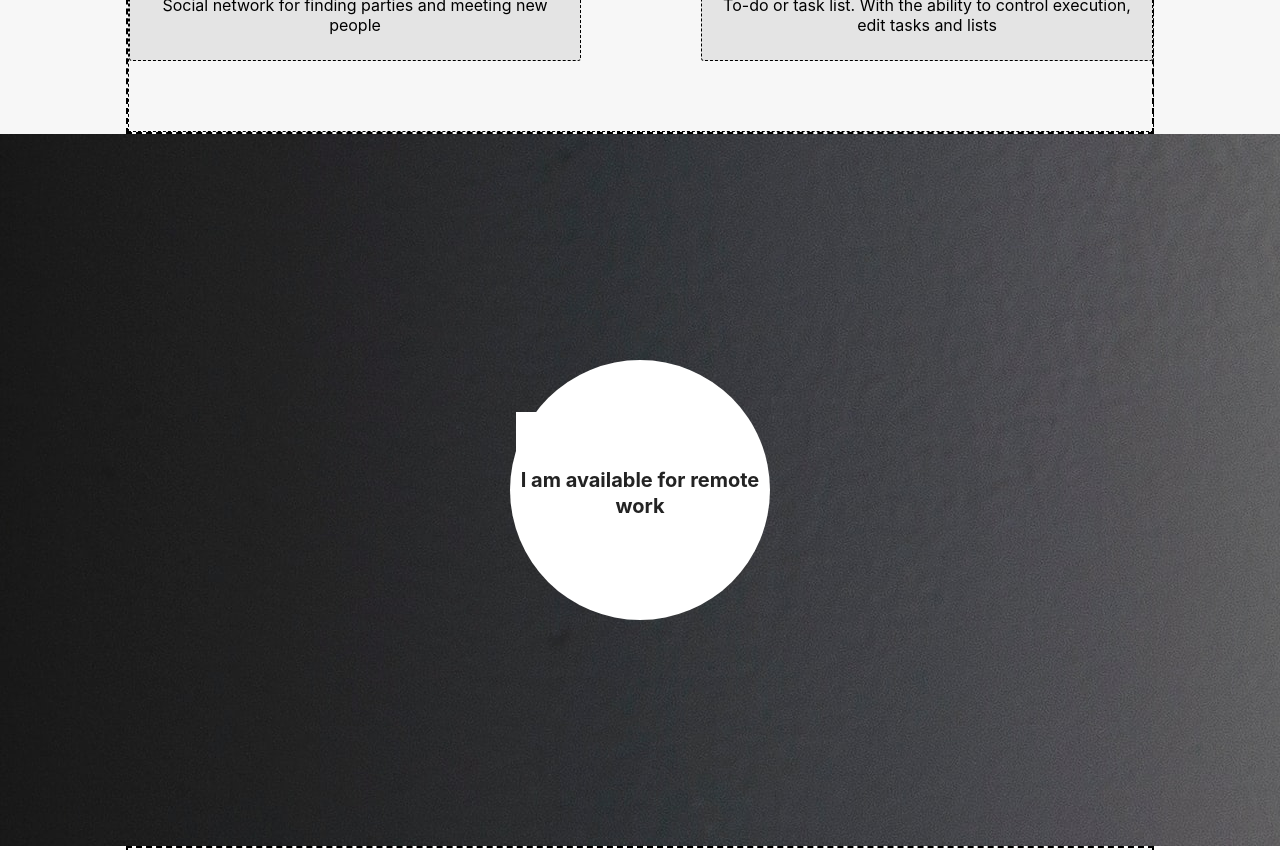
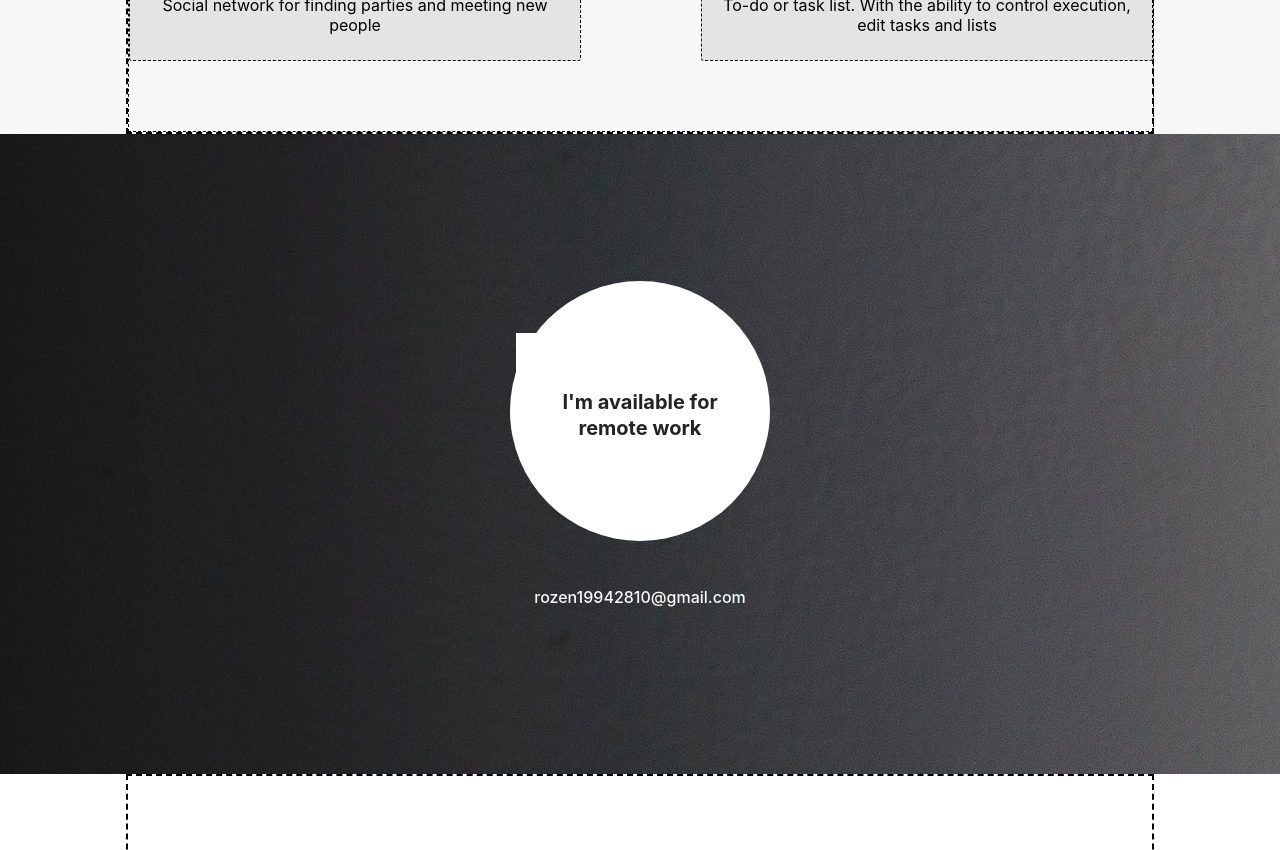
Before and after one commit to Artem-Pavlenko/portfolio, a React (Create React App) app: page / in a window 1280 px wide. Shown: the part 1860-2710 px from the top of the page. Built offline with nearby package versions, Linux system fonts and the light colour scheme; a web font is replaced by a local one.

Commit message:
upg Projects & Remote

```diff
--- a/src/components/Projects/Projects.tsx
+++ b/src/components/Projects/Projects.tsx
@@ -5,7 +5,6 @@ import common from "../../common/styles/Container.module.css"
 import Title from "../../common/common components/Title";
 import socialImg from "../../assets/people2.jpg"
 import TodoImg from "../../assets/ToDo.jpg"
-import styled from "styled-components";
 
 
 
@@ -17,10 +16,6 @@ const Projects = () => {
         backgroundImage: `url(${TodoImg} )`
     }
 
-    const SN = styled.div`
-        background-image: url(${socialImg})
-    `
-
     return (
         <div className={s.projectsBlock}>
             <div className={common.container + " " + s.projectsContainer}>
@@ -29,6 +24,7 @@ const Projects = () => {
                     <Project projectName={"Social Network"}
                              projectDescription={"Social network for finding parties and meeting new people"}
                              style={socialNetworkStyle}
+                             linkProject='https://artem-pavlenko.github.io/social_network'
                     />
                     <Project projectName={"Todo list"}
                              projectDescription={"To-do or task list. With the ability to control execution, edit tasks and lists"}
--- a/src/components/Projects/project/Project.module.css
+++ b/src/components/Projects/project/Project.module.css
@@ -41,7 +41,8 @@
 
 .backgroundIcon::before {
     content: "";
-    position: absolute;background-color: #232323;
+    position: absolute;
+    background-color: #232323;
     top: 0;
     bottom: 0;
     right: 0;
--- a/src/components/Projects/project/Project.tsx
+++ b/src/components/Projects/project/Project.tsx
@@ -5,13 +5,14 @@ type ProjectsType = {
     projectName: string
     projectDescription: string
     style?: any
+    linkProject?: string
 }
 
 const Project = (props: ProjectsType) => {
     return (
         <div className={s.project} >
             <div className={s.backgroundIcon} style={props.style}>
-                <a href={"#"}><span>view</span></a>
+                <a href={props.linkProject || '#'}><span>view</span></a>
             </div>
             <div className={s.projectInfo}>
                 <h3 className={s.projectTitle}>{props.projectName}</h3>
--- a/src/components/Remote/Remote.module.css
+++ b/src/components/Remote/Remote.module.css
@@ -1,15 +1,9 @@
 .remoteBlock {
-    min-height: 20vh;
     background-color: darkgray;
-}
-.remote {
-    flex-direction: column;
-    align-items: center;
-    justify-content: space-between;
 }
 
 .circle {
-    height: 89vh;
+    height: 80vh;
     background-image: url('../../assets/emile-perron-xrVDYZRGdw4-unsplash.jpg');
     background-attachment: fixed;
     position: relative;
@@ -17,6 +11,7 @@
     padding-right: 15px;
     padding-left: 15px;
     display: flex;
+    flex-direction: column;
     justify-content: center;
     align-items: center;
 }
@@ -49,3 +44,12 @@
     left: 6px;
     top: 52px;
 }
+.email {
+    margin-top: 25px;
+}
+.email h3 a {
+    color: #fafafa;
+    font-weight: 500;
+    font-size: 16px;
+    text-decoration: none;
+}
--- a/src/components/Remote/Remote.tsx
+++ b/src/components/Remote/Remote.tsx
@@ -4,13 +4,12 @@ import s from "./Remote.module.css";
 const Remote = () => {
     return (
         <div className={s.remoteBlock}>
-            {/*<div className={common.container + " " + s.remote}>*/}
-            {/*    <Title title={"I am available for remote work"}/>*/}
-            {/*    <button>Offer</button>*/}
-            {/*</div>*/}
             <div className={s.circle}>
                 <div className={s.text}>
-                    <h2>I am available for remote work</h2>
+                    <h2>I'm available for <br/>remote work</h2>
+                </div>
+                <div className={s.email}>
+                    <h3><a href="mailto: rozen19942810@gmail.com">rozen19942810@gmail.com</a></h3>
                 </div>
             </div>
         </div>
```
